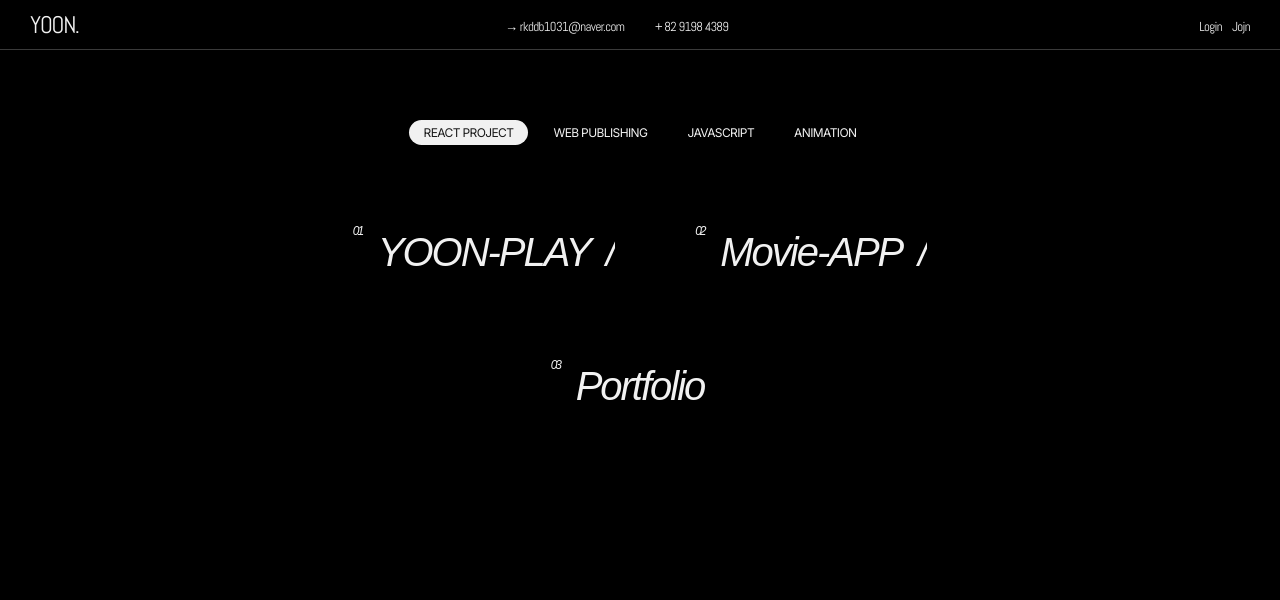
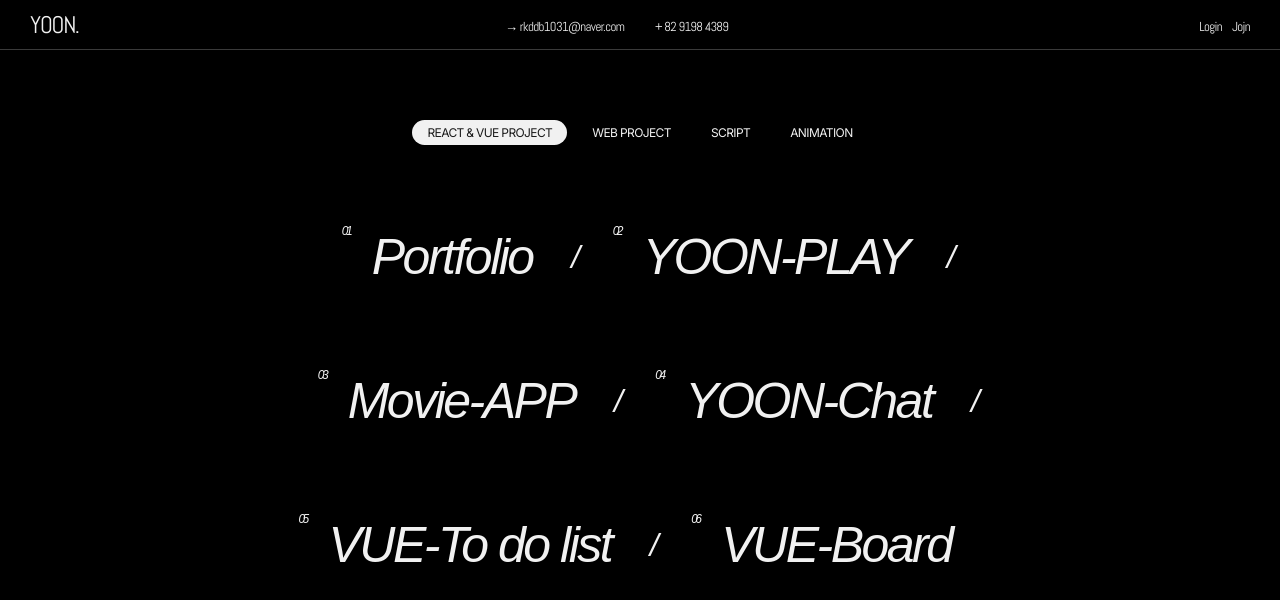
Before and after one commit to rkddbs1031/react-portfolio, a React (Create React App) app: page /projects in a window 1280 px wide. Shown: the top 600 px of the page. Built offline with nearby package versions, Linux system fonts and the light colour scheme; a web font is replaced by a local one.

Commit message:
ADD: Tab Contents 분리 및 항목 추가

```diff
--- /dev/null
+++ b/src/routes/Projects/TabContents.tsx
@@ -0,0 +1,34 @@
+import { NavLink } from 'react-router-dom'
+
+import { useState, useEffect } from 'hooks'
+import { getContents } from 'utils/tab'
+import { IContentList } from 'types/projects'
+
+import styles from './project.module.scss'
+
+interface IProps {
+  tabKey: string
+  hrefItem: string
+}
+
+const TabContents = ({ tabKey, hrefItem }: IProps) => {
+  const [contentList, setContentList] = useState<IContentList[]>()
+
+  useEffect(() => {
+    if (tabKey) setContentList(getContents(tabKey))
+  }, [tabKey])
+
+  return (
+    <div className={styles.tabContents}>
+      <ul>
+        {contentList?.map((item) => (
+          <li key={item.id}>
+            <NavLink to={hrefItem}>{item.item}</NavLink>
+          </li>
+        ))}
+      </ul>
+    </div>
+  )
+}
+
+export default TabContents
--- a/src/routes/Projects/index.tsx
+++ b/src/routes/Projects/index.tsx
@@ -1,21 +1,15 @@
-import { MouseEvent, useEffect, useState } from 'react'
-import { NavLink } from 'react-router-dom'
+import { MouseEvent, useState } from 'react'
+
+import { TAB_ITEM } from 'utils/tab'
 import { cx } from 'styles'
 
-import { TAB_ITEM, getContents } from 'utils/tab'
-
 import Contents from '../_components/Contents'
+import TabContents from './TabContents'
 import Footer from '../_components/Footer'
 import styles from './project.module.scss'
 
-interface IContentList {
-  id: number
-  item: string
-}
-
 const Project = () => {
   const [tabKey, setTabKey] = useState<string>('react')
-  const [contentList, setContentList] = useState<IContentList[]>()
   const [hrefItem, setHrefItem] = useState<string>('react')
 
   const handleTabClick = (e: MouseEvent<HTMLButtonElement>) => {
@@ -23,9 +17,6 @@ const Project = () => {
     setTabKey(String(key))
     setHrefItem(String(key))
   }
-  useEffect(() => {
-    if (tabKey) setContentList(getContents(tabKey))
-  }, [tabKey])
 
   return (
     <>
@@ -42,15 +33,7 @@ const Project = () => {
               ))}
             </ul>
           </div>
-          <div className={styles.tabContents}>
-            <ul>
-              {contentList?.map((item) => (
-                <li key={item.id}>
-                  <NavLink to={hrefItem}>{item.item}</NavLink>
-                </li>
-              ))}
-            </ul>
-          </div>
+          <TabContents tabKey={tabKey} hrefItem={hrefItem} />
         </section>
       </Contents>
       <Footer />
--- a/src/routes/Projects/project.module.scss
+++ b/src/routes/Projects/project.module.scss
@@ -4,17 +4,20 @@
 @use '/src/styles/mixins/animation';
 
 .projectContainer {
+  position: relative;
   @include flexbox.flexbox(start, center);
   flex-direction: column;
-  height: 100vh;
   padding: 120px 0;
 
   .tab {
-    margin-bottom: 80px;
+    margin: 0 0 80px;
+    overflow: hidden;
 
     ul {
       @include flexbox.flexbox(center, center);
       gap: 10px;
+      opacity: 0;
+      animation: opacity 0.5s 0.3s ease forwards;
 
       li {
         background: transparent;
@@ -41,29 +44,25 @@
 
   .tabContents {
     width: 70%;
+    margin-bottom: 80px;
 
     ul {
       @include flexbox.flexbox(center, center);
       flex-wrap: wrap;
-      gap: 80px;
+      gap: 80px 50px;
 
       li {
-        overflow: hidden;
-
         a {
           position: relative;
           display: block;
-          padding: 7px 25px;
+          padding: 7px 30px;
           font-family: Miracle, sans-serif;
-          font-size: 40px;
+          font-size: 50px;
           font-style: italic;
           color: colors.$TEXT_COLOR;
           opacity: 0;
-          transition: 0.5s;
-          transform: translateY(100px);
-          animation: loadText 0.5s 1.4s ease forwards;
-
-          @include animation.loadText;
+          transform: translateY(50px);
+          animation: loadText 1s 0.4s ease forwards;
 
           &::before {
             position: absolute;
@@ -75,7 +74,8 @@
           &::after {
             position: absolute;
             top: 50%;
-            right: 0;
+            right: -15px;
+            font-size: 32px;
             content: '/';
             transform: translateY(-50%);
           }
@@ -83,7 +83,7 @@
 
         &:nth-child(1) {
           a {
-            animation-delay: 0.8s;
+            animation-delay: 0.5s;
 
             &::before {
               content: '01';
@@ -93,7 +93,7 @@
 
         &:nth-child(2) {
           a {
-            animation-delay: 1s;
+            animation-delay: 0.6s;
 
             &::before {
               content: '02';
@@ -103,7 +103,7 @@
 
         &:nth-child(3) {
           a {
-            animation-delay: 1.2s;
+            animation-delay: 0.7s;
 
             &::before {
               content: '03';
@@ -113,7 +113,7 @@
 
         &:nth-child(4) {
           a {
-            animation-delay: 1.4s;
+            animation-delay: 0.8s;
 
             &::before {
               content: '04';
@@ -123,7 +123,7 @@
 
         &:nth-child(5) {
           a {
-            animation-delay: 1.6s;
+            animation-delay: 0.9s;
 
             &::before {
               content: '05';
@@ -133,7 +133,7 @@
 
         &:nth-child(6) {
           a {
-            animation-delay: 1.8s;
+            animation-delay: 1s;
 
             &::before {
               content: '06';
@@ -143,7 +143,7 @@
 
         &:nth-child(7) {
           a {
-            animation-delay: 2s;
+            animation-delay: 1.1s;
 
             &::before {
               content: '07';
@@ -158,3 +158,5 @@
     }
   }
 }
+@include animation.loadText;
+@include animation.opacity;
--- a/src/styles/mixins/_animation.scss
+++ b/src/styles/mixins/_animation.scss
@@ -20,6 +20,7 @@
     }
   }
 }
+
 @mixin mainFooter {
   @keyframes mainFooter {
     to {
@@ -41,6 +42,14 @@
   }
 }
 
+@mixin opacity {
+  @keyframes opacity {
+    to {
+      opacity: 1;
+    }
+  }
+}
+
 @mixin loadText {
   @keyframes loadText {
     to {
--- a/src/utils/tab.ts
+++ b/src/utils/tab.ts
@@ -1,54 +1,82 @@
 const TAB_ITEM = [
   {
     id: 1,
-    tab: 'REACT PROJECT',
+    tab: 'REACT & VUE PROJECT',
     key: 'react',
     items: [
       {
         id: 1,
+        item: 'Portfolio',
+      },
+      {
+        id: 2,
         item: 'YOON-PLAY',
       },
       {
-        id: 2,
+        id: 3,
         item: 'Movie-APP',
       },
       {
-        id: 3,
-        item: 'Portfolio',
+        id: 4,
+        item: 'YOON-Chat',
+      },
+      {
+        id: 5,
+        item: 'VUE-To do list',
+      },
+      {
+        id: 6,
+        item: 'VUE-Board',
       },
     ],
   },
   {
     id: 2,
-    tab: 'WEB PUBLISHING',
+    tab: 'WEB PROJECT',
     key: 'web',
     items: [
       {
-        id: 1,
+        id: 7,
         item: 'Web Standard',
       },
       {
-        id: 2,
-        item: 'Web Responsive',
+        id: 8,
+        item: 'Responsive',
       },
       {
-        id: 3,
+        id: 9,
+        item: 'PHP Weebsite',
+      },
+      {
+        id: 10,
         item: 'Megabox',
       },
       {
-        id: 4,
-        item: 'Jaju Renewer',
+        id: 11,
+        item: 'JAJU Renewal',
       },
     ],
   },
   {
     id: 3,
-    tab: 'JAVASCRIPT',
+    tab: 'SCRIPT',
     key: 'javascript',
     items: [
       {
-        id: 1,
+        id: 12,
         item: 'Parallax Effect',
+      },
+      {
+        id: 13,
+        item: 'Mouse Effect',
+      },
+      {
+        id: 14,
+        item: 'Slide Effect',
+      },
+      {
+        id: 15,
+        item: 'Momentum',
       },
     ],
   },
@@ -58,31 +86,31 @@ const TAB_ITEM = [
     key: 'animation',
     items: [
       {
-        id: 1,
+        id: 16,
         item: 'Cube',
       },
       {
-        id: 2,
+        id: 17,
         item: 'Wabe',
       },
       {
-        id: 3,
+        id: 18,
         item: 'Tail',
       },
       {
-        id: 4,
+        id: 19,
         item: '3D Card',
       },
       {
-        id: 5,
+        id: 20,
         item: 'Loading',
       },
       {
-        id: 6,
+        id: 21,
         item: 'Bar',
       },
       {
-        id: 7,
+        id: 22,
         item: 'SVG',
       },
     ],
```
